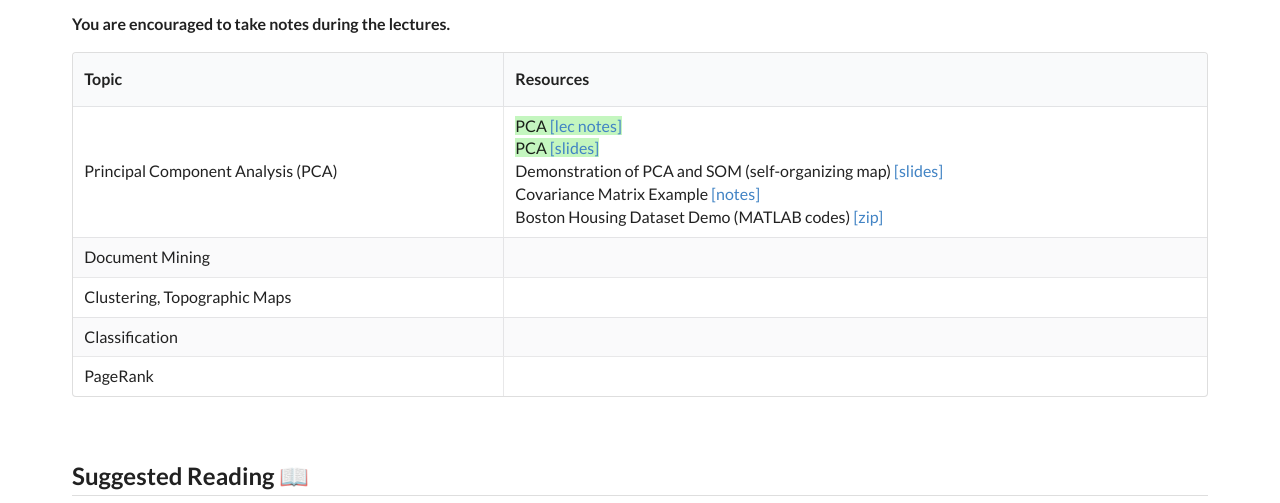
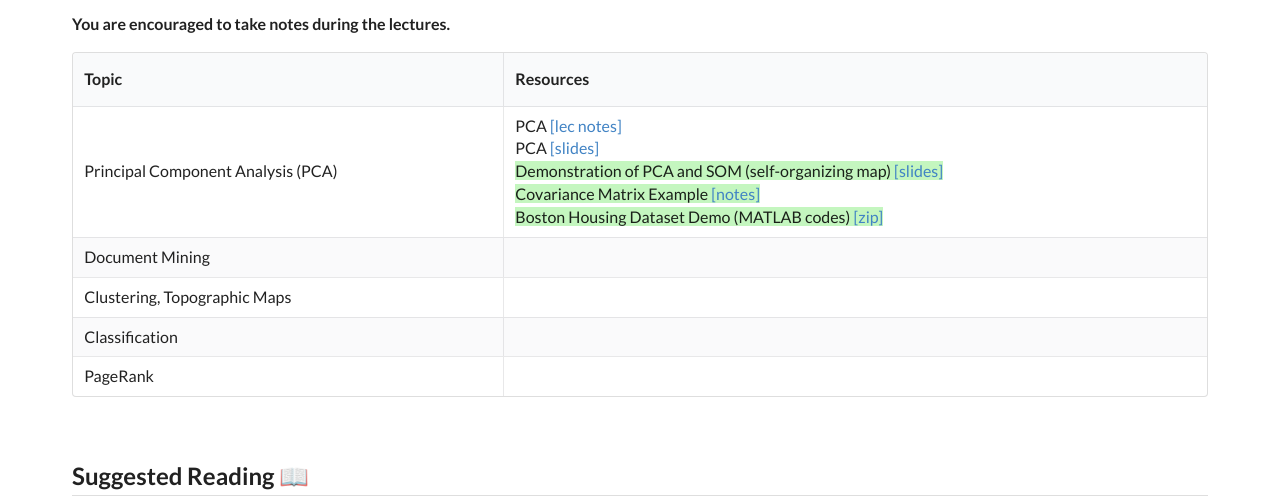
Before and after one commit to SUSTech-CS-Courses/IDA, a plain HTML site: page index.html in a window 1280 px wide. Shown: the part 297-800 px from the top of the page. Drawn offline with Linux system fonts and the light colour scheme.

Commit message:
highlight

```diff
--- a/index.html
+++ b/index.html
@@ -33,7 +33,7 @@
             }
         }
 
-        .new-180703 {
+        .new-180704 {
             background: rgba(20, 220, 0, 0.25);
         }
     </style>
@@ -71,11 +71,11 @@
                 <tr>
                     <td>Principal Component Analysis (PCA)</td>
                     <td>
-                        <span class="new-180703">PCA <a href="materials/PCA/ida_lecture_notes_PCA.pdf" target="_blank">[lec notes]</a>
-                        <br>PCA <a href="materials/PCA/pca.pdf" target="_blank">[slides]</a></span>
-                        <br>Demonstration of PCA and SOM (self-organizing map) <a href="materials/PCA/pca_som_demo.pdf" target="_blank">[slides]</a>
+                        PCA <a href="materials/PCA/ida_lecture_notes_PCA.pdf" target="_blank">[lec notes]</a>
+                        <br>PCA <a href="materials/PCA/pca.pdf" target="_blank">[slides]</a>
+                        <br><span class="new-180704">Demonstration of PCA and SOM (self-organizing map) <a href="materials/PCA/pca_som_demo.pdf" target="_blank">[slides]</a>
                         <br>Covariance Matrix Example <a href="materials/PCA/covex.pdf" target="_blank">[notes]</a>
-                        <br>Boston Housing Dataset Demo (MATLAB codes) <a href="materials/PCA/boston-demo.zip" target="_blank">[zip]</a>
+                        <br>Boston Housing Dataset Demo (MATLAB codes) <a href="materials/PCA/boston-demo.zip" target="_blank">[zip]</a></span>
                     </td>
                 </tr>
                 <tr>
@@ -233,7 +233,7 @@
         </table>
 
         <div class="ui divider"></div>
-        <p><i>Last updated: 2018/<span class="new-180703">07/03</span> <span class="new">(Marked with green background)</span></i></p>
+        <p><i>Last updated: 2018/<span class="new-180703">07/04</span> <span class="new">(Marked with green background)</span></i></p>
     </div>
 </body>
 
```
